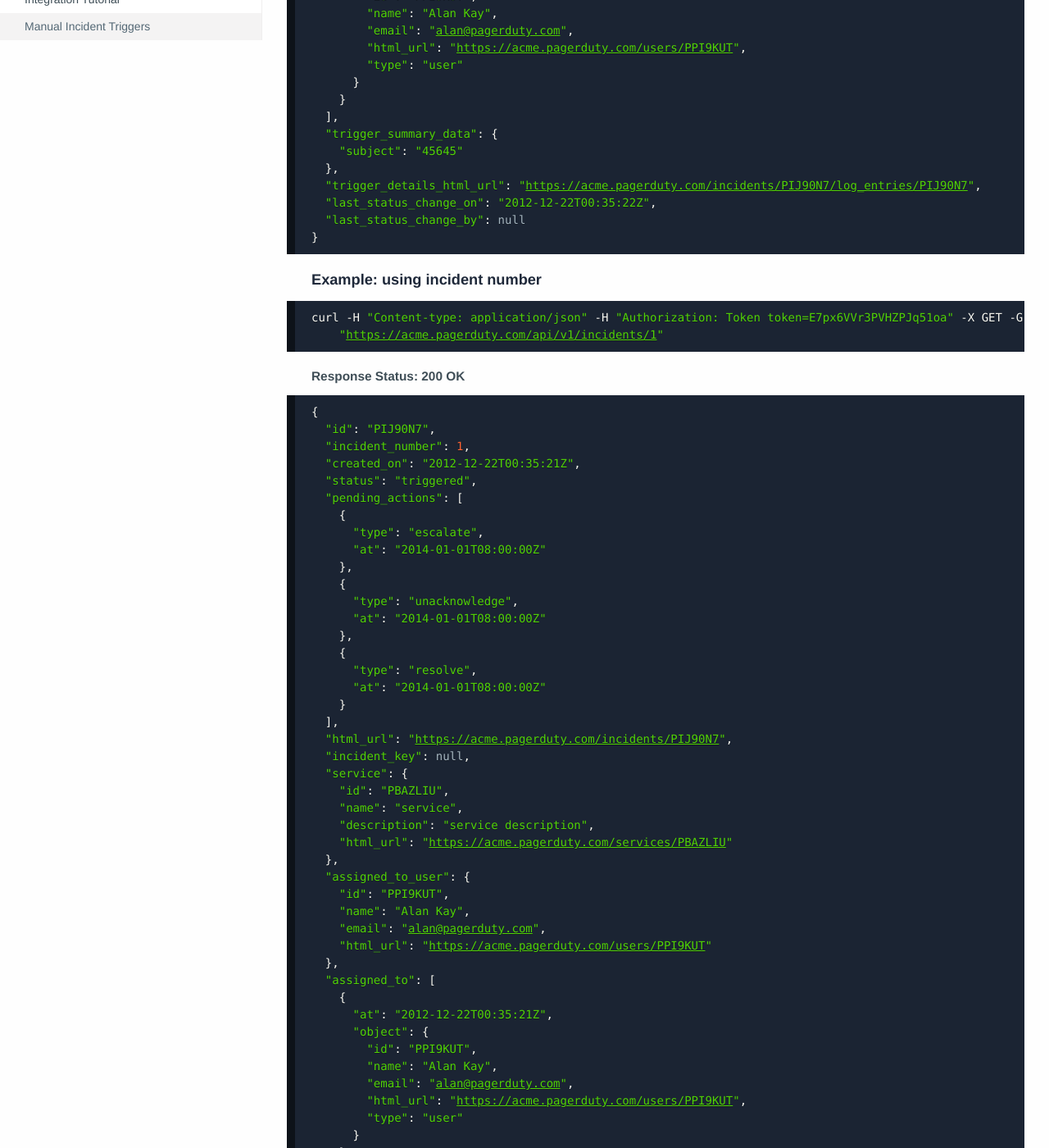
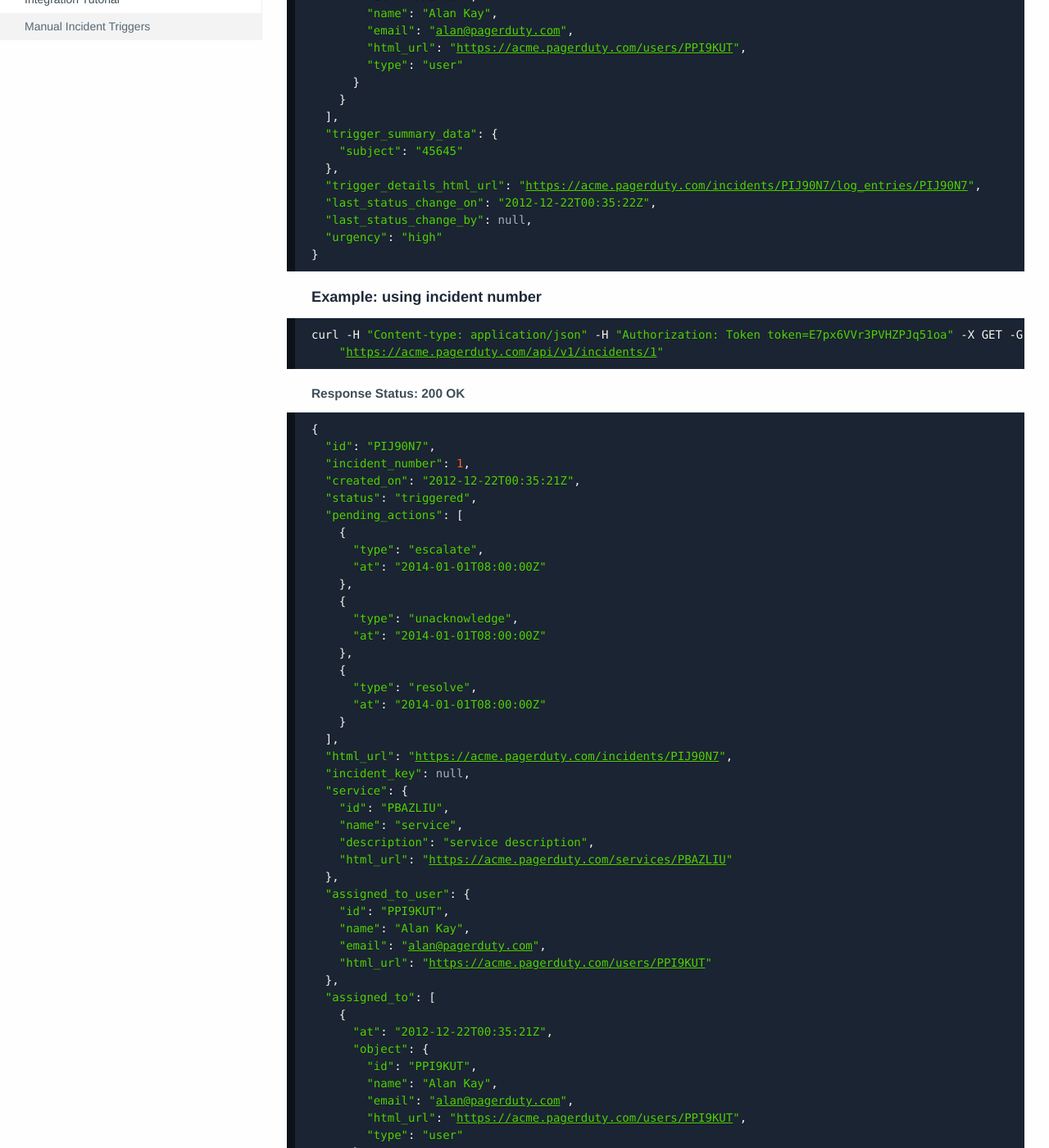
Before and after one commit to h4dz/devdocs, a Jekyll site: the page built from source/documentation/rest/incidents/show.html, in a window 1280 px wide and 1400 px high, scrolled down 1323 px. Shown: the whole window at 82% size. Built offline with Jekyll 4.4.1, drawn with Linux system fonts in a browser that asks for light colours; some web fonts are replaced.

Commit message:
Added urgency to incidents show docs.

```diff
--- a/source/documentation/rest/incidents/show.html
+++ b/source/documentation/rest/incidents/show.html
@@ -99,7 +99,8 @@ GET https://<span class="base_url contenteditable persist" contenteditable="true
   },
   "trigger_details_html_url": "https://acme.pagerduty.com/incidents/PIJ90N7/log_entries/PIJ90N7",
   "last_status_change_on": "2012-12-22T00:35:22Z",
-  "last_status_change_by": null
+  "last_status_change_by": null,
+  "urgency": "high"
 }</code>
 </pre>
   </div>
@@ -165,7 +166,8 @@ GET https://<span class="base_url contenteditable persist" contenteditable="true
   },
   "trigger_details_html_url": "https://acme.pagerduty.com/incidents/PIJ90N7/log_entries/PIJ90N7",
   "last_status_change_on": "2012-12-22T00:35:22Z",
-  "last_status_change_by": null
+  "last_status_change_by": null,
+  "urgency": "high"
 }</code>
 </pre>
   </div>
```
